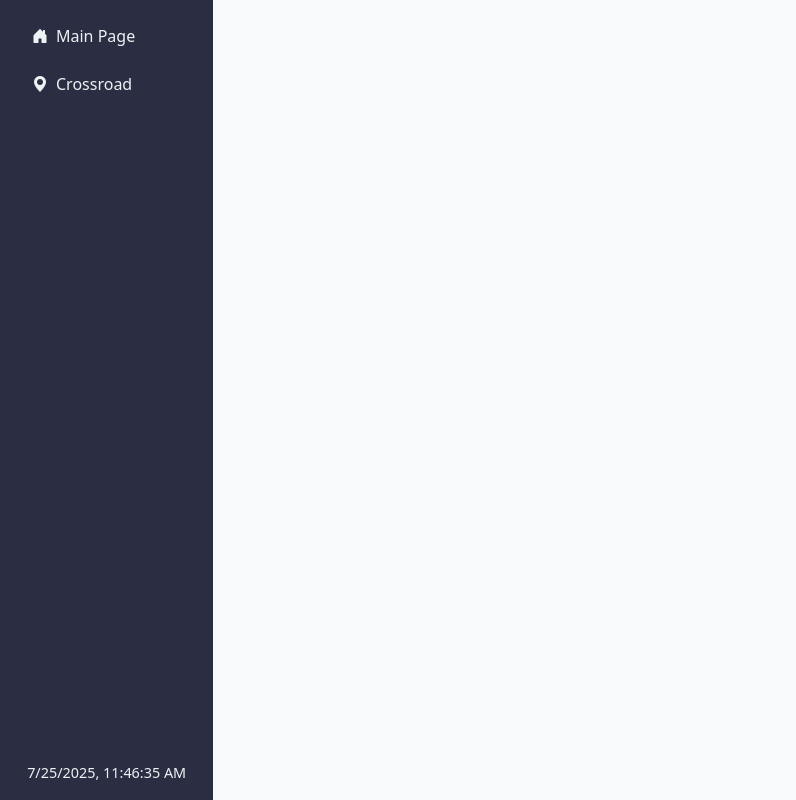
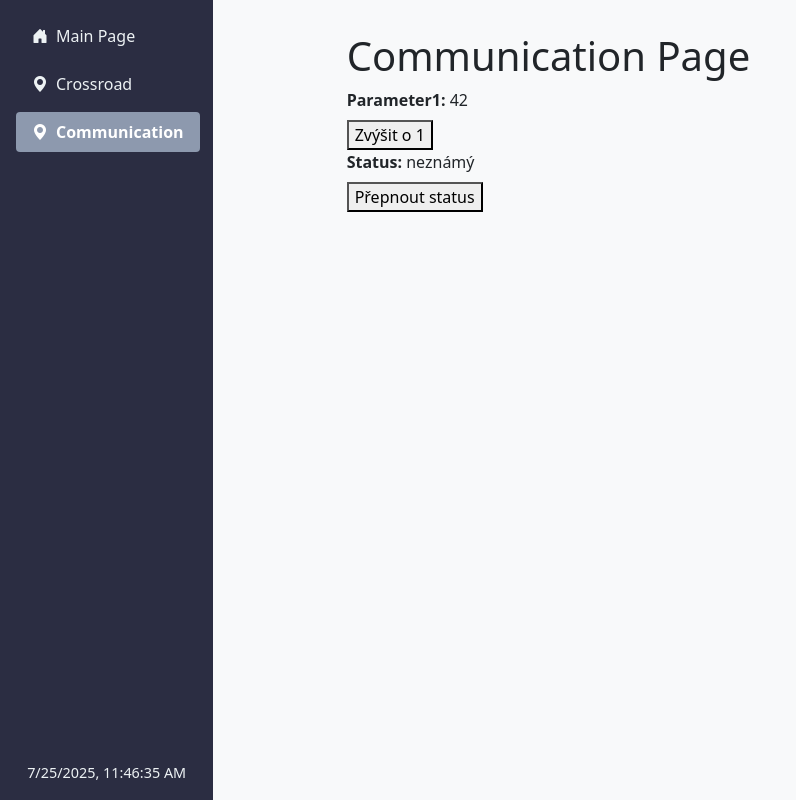
Before and after one commit to LukiJanecek/JAN0837_DP, a React (Create React App) app in the folder JAN0837_DP/ReactFE/jan0837_reactfe/: page /communication in a window 1280 px wide. Shown: the whole page, without its empty margins (0-796 px from the left). Built offline with nearby package versions, Linux system fonts and the light colour scheme.

Commit message:
Communiation page in FE

```diff
--- a/JAN0837_DP/ReactFE/jan0837_reactfe/src/App.js
+++ b/JAN0837_DP/ReactFE/jan0837_reactfe/src/App.js
@@ -14,6 +14,7 @@ import Clock from './Components/Clock.js';
 import SideNavigationBar from './Components/SideNavigationBar.js';
 import MainPage from './Components/MainPage.js';
 import CrossroadPage from './Components/CrossroadPage.js';
+import CommunicationPage from './Components/CommunicationPage.js';
 
 function App() {
   return (
@@ -29,6 +30,7 @@ function App() {
             <Route path="/" element={<Navigate to="/mainpage" replace />} />
             <Route path="/mainpage" element={<div className="default-content"><MainPage /></div>}/>
             <Route path="/crossroad" element={<div className="default-content"><CrossroadPage /></div>}/>
+            <Route path="/communication" element={<div className="default-content"><CommunicationPage /></div>}/>
           </Routes>
         </Col>
       </Row>
--- /dev/null
+++ b/JAN0837_DP/ReactFE/jan0837_reactfe/src/Components/CommunicationPage.js
@@ -0,0 +1,42 @@
+import React, { useState, useEffect } from 'react';
+import { Link, NavLink } from "react-router-dom";
+import { Container, Row, Col, Button, Nav, Image } from 'react-bootstrap';
+
+import '../App.css';
+import 'bootstrap-icons/font/bootstrap-icons.css';
+
+import TimeDate from './TimeDate.js';
+import Picture from './Picture.js';
+import Clock from './Clock.js';
+
+function CommunicationPage() {
+    const [parameter1, setParameter1] = useState(42);
+    const [status, setStatus] = useState('neznámý');
+
+    const toggleStatus = () => {
+        setStatus(prev => (prev === 'ON' ? 'OFF' : 'ON'));
+    };
+
+    return (
+    <div>
+        <h1>Communication Page</h1>
+        <div>
+            <strong>Parameter1:</strong> {parameter1}
+        </div>
+
+        <button style={{ marginTop: '0.5rem' }} onClick={() => setParameter1(prev => prev + 1)}>
+            Zvýšit o 1
+        </button>
+
+        <div>
+          <strong>Status:</strong> {status}
+        </div>
+
+        <button style={{ marginTop: '0.5rem' }} onClick={toggleStatus}>
+            Přepnout status
+        </button>
+    </div>
+  );
+}
+
+export default CommunicationPage;
--- a/JAN0837_DP/ReactFE/jan0837_reactfe/src/Components/MainPage.js
+++ b/JAN0837_DP/ReactFE/jan0837_reactfe/src/Components/MainPage.js
@@ -10,7 +10,11 @@ import Picture from './Picture.js';
 import Clock from './Clock.js';
 
 function MainPage() {
-  return <h1>Hey, this is my main page. xD</h1>;
+  return (
+    <div>
+      <h1>Hey, this is my main page. xD</h1>;
+    </div>
+  )
 }
 
 export default MainPage;
--- a/JAN0837_DP/ReactFE/jan0837_reactfe/src/Components/SideNavigationBar.js
+++ b/JAN0837_DP/ReactFE/jan0837_reactfe/src/Components/SideNavigationBar.js
@@ -18,6 +18,9 @@ function SideNavigationBar() {
         </Nav.Link>
         <Nav.Link as={NavLink} to="/crossroad" className="custom-nav-link">
           <i className="bi bi-geo-alt-fill" /> Crossroad
+        </Nav.Link>
+        <Nav.Link as={NavLink} to="/communication" className="custom-nav-link">
+          <i className="bi bi-geo-alt-fill" /> Communication
         </Nav.Link>
       </Nav>
 
```
